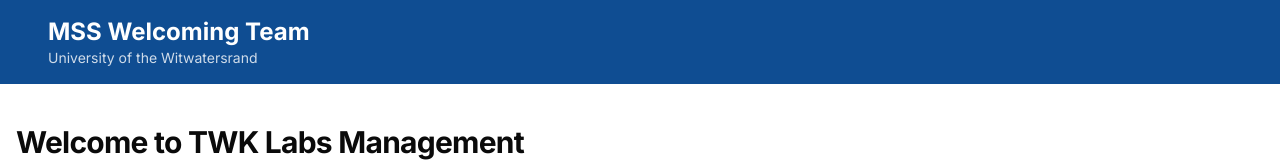
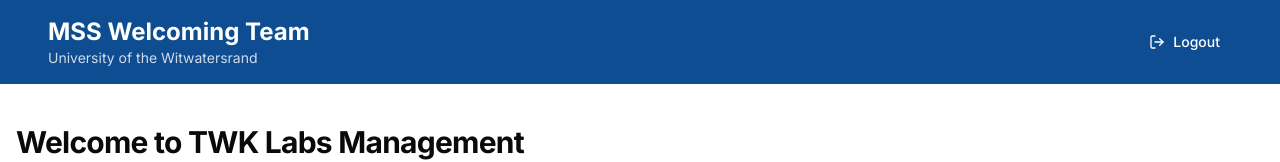
Before and after one commit to Welcomingtools/Frontend, a Next.js app: page /dashboard in a window 1280 px wide. Shown: the top 162 px of the page. Built offline with nearby package versions, Linux system fonts and the light colour scheme.

Commit message:
Logout butoon implemented

```diff
--- a/app/dashboard/page.tsx
+++ b/app/dashboard/page.tsx
@@ -1,14 +1,39 @@
+"use client"
+
 import Link from "next/link"
+import { useRouter } from "next/navigation"
 import { Button } from "@/components/ui/button"
-import { ArrowRight, Server, Users, Activity, Calendar, CalendarRange, AlertTriangle } from "lucide-react"
+import { ArrowRight, Server, Users, Activity, Calendar, CalendarRange, AlertTriangle, LogOut } from "lucide-react"
 
 export default function Dashboard() {
+  const router = useRouter()
+
+  const handleLogout = () => {
+    // Add your logout logic here
+    // For example: clear tokens, clear local storage, etc.
+    // localStorage.removeItem('authToken') // Example
+
+    // Redirect to login page
+    router.push('/login') // Change this to your actual login route
+  }
+
   return (
     <div className="flex flex-col min-h-screen">
       <header className="bg-[#0f4d92] text-white p-4">
-        <div className="container mx-auto">
-          <h1 className="text-2xl font-bold">MSS Welcoming Team</h1>
-          <p className="text-sm opacity-80">University of the Witwatersrand</p>
+        <div className="container mx-auto flex justify-between items-center">
+          <div>
+            <h1 className="text-2xl font-bold">MSS Welcoming Team</h1>
+            <p className="text-sm opacity-80">University of the Witwatersrand</p>
+          </div>
+          <Button
+            variant="ghost"
+            size="sm"
+            onClick={handleLogout}
+            className="text-white hover:bg-white/10 flex items-center gap-2"
+          >
+            <LogOut className="h-4 w-4" />
+            Logout
+          </Button>
         </div>
       </header>
 
```
